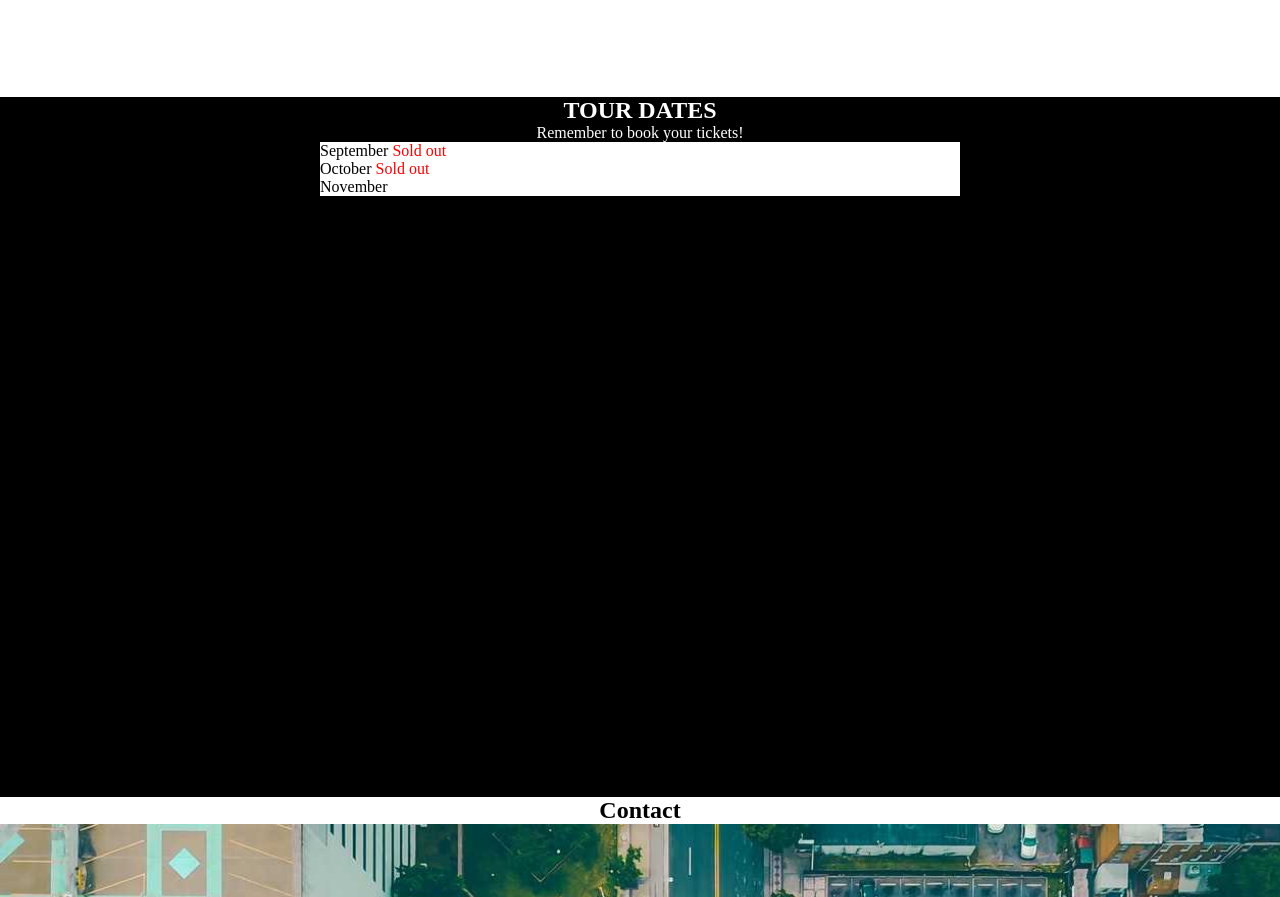
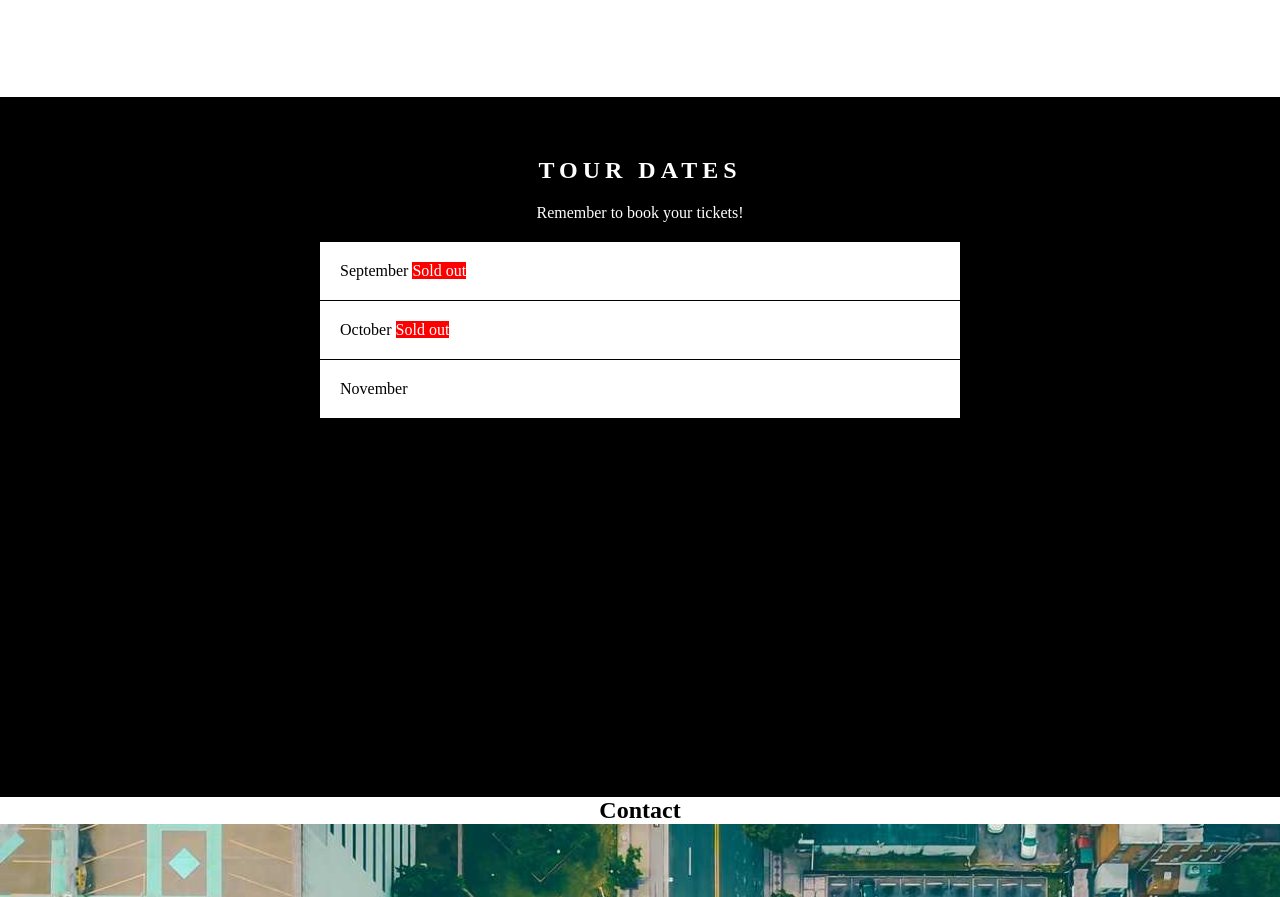
Before and after one commit to aliyavarguluzada/taskfront, a plain HTML site: page index.html in a window 1280 px wide. Shown: the part 1345-2242 px from the top of the page. Drawn offline with Linux system fonts and the light colour scheme.

Commit message:
almost there

```diff
--- a/css/style.css
+++ b/css/style.css
@@ -107,6 +107,7 @@ span a {
     width: 100%;
     height: 700px;
     background-color: black;
+
 }
 
 .blackback .tour {
@@ -117,19 +118,28 @@ span a {
 .blackback .tour h2 {
     color: #fff;
     text-align: center;
+    padding-top: 60px;
+    letter-spacing: 5px;
+
 }
-
+.blackback .tour p {
+    padding: 20px 0px;
+}
 .blackback .tour ul {
     color: black;
     background-color: #fff;
+    /* padding: 40px; */
 }
 
-.blackback.tour li {
-    border-bottom: 2px solid;
+.blackback .tour li {
+    border-bottom: 1px solid black;
+    list-style-type: none;
+    padding: 20px;
 }
 
 .blackback .tour span {
-    color: red;
+    color: #fff;
+    background-color: red;
 }
 
 /* sada */
--- a/index.html
+++ b/index.html
@@ -75,7 +75,7 @@
                 <h2>TOUR DATES</h2>
                 <p style="color: white;    text-align: center;">Remember to book your tickets!</p>
                 <ul>
-                    <li style="border-bottom: 2px;">September <span>Sold out</span></li>
+                    <li>September <span>Sold out</span></li>
 
                     <li>October <span>Sold out</span></li>
 
```
